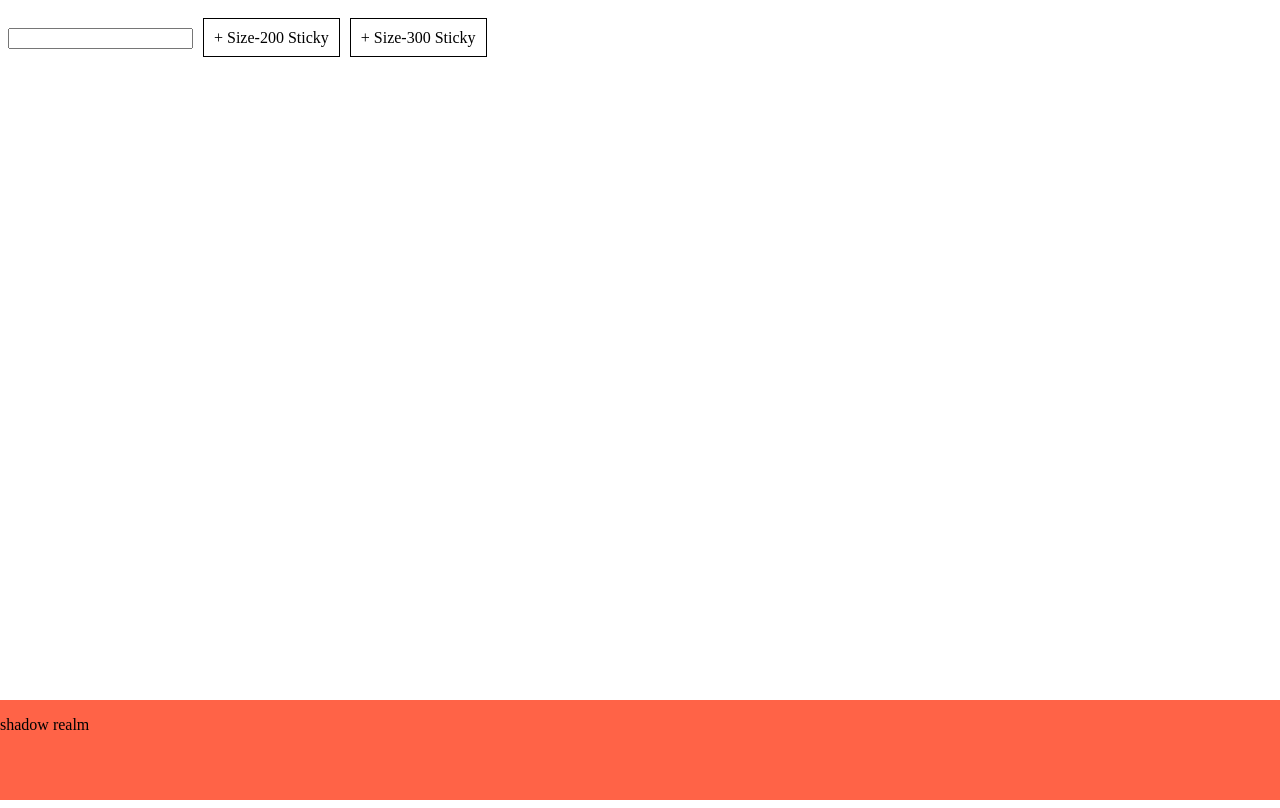
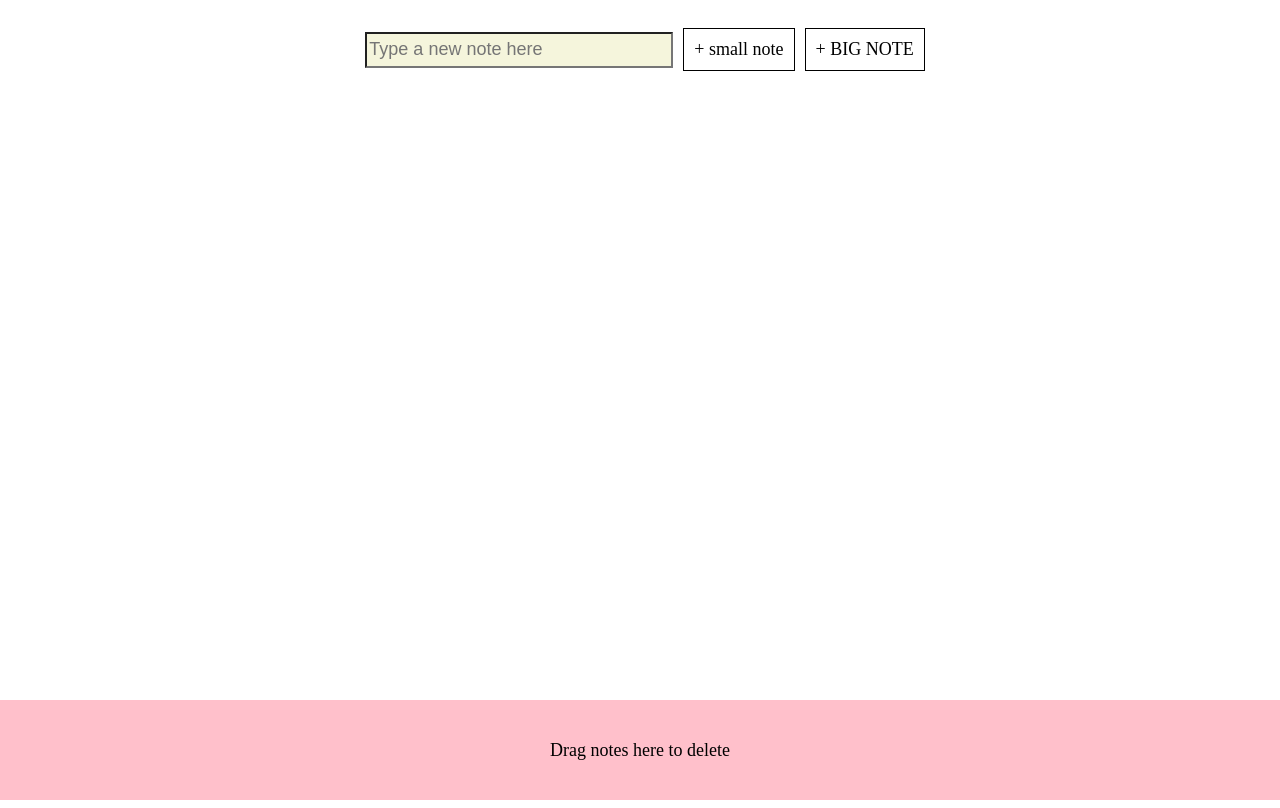
Before and after one commit to carloferrer/tempo-frontend-exercise, a React (Vite) app: page / in a window 1280 px wide. Built offline with nearby package versions, Linux system fonts and the light colour scheme.

Commit message:
Update UX (#6)
* Reorder imported types at button component

* Make trash more fun

* Improve button copy

* Update button

* Update section

* Update sticky

* Update trash

* Clear note input field on note creation

```diff
--- a/src/components/AddStickyButton.tsx
+++ b/src/components/AddStickyButton.tsx
@@ -1,8 +1,9 @@
 import { useMemo } from 'react';
-import { type TDispatchStickies, type TStickies } from '../App';
+import { type TStickies, type TDispatchStickies } from '../App';
 
 interface AddStickyButtonProps {
   newNote: string;
+  setNewNote: (n: string) => void;
   size: 200 | 300;
   stickies: TStickies;
   dispatchStickies: TDispatchStickies;
@@ -10,31 +11,39 @@ interface AddStickyButtonProps {
 
 export const AddStickyButton = ({
   newNote,
+  setNewNote,
   size,
   stickies,
   dispatchStickies,
 }: AddStickyButtonProps) => {
-  const mouseAtCenterShift = useMemo(() => size / 2, [size]);
   const newId = useMemo(() => Object.keys(stickies).length, [stickies]);
+  const label = size === 200 ? 'small note' : 'BIG NOTE';
 
   return (
     <a
       onClick={({ clientX, clientY }) => {
+        setNewNote('');
         dispatchStickies({
           type: 'add',
           id: newId,
           note: newNote,
           size,
           position: {
-            x: clientX - mouseAtCenterShift,
-            y: clientY - mouseAtCenterShift,
+            x: clientX - size / 2,
+            y: clientY - size / 1.5,
           },
           onTheMove: true,
         });
       }}
-      style={{ marginLeft: 10, padding: 10, border: 'solid black 1px' }}
+      style={{
+        fontSize: 18,
+        marginLeft: 10,
+        padding: 10,
+        border: 'solid black 1px',
+        cursor: 'pointer',
+      }}
     >
-      + Size-{size} Sticky
+      + {label}
     </a>
   );
 };
--- a/src/components/AddStickySection.tsx
+++ b/src/components/AddStickySection.tsx
@@ -14,20 +14,36 @@ export const AddStickySection = ({
   const [newNote, setNewNote] = useState('');
 
   return (
-    <section>
+    <section
+      style={{
+        display: 'flex',
+        justifyContent: 'center',
+        alignItems: 'center',
+      }}
+    >
       <input
+        placeholder='Type a new note here'
+        style={{
+          fontSize: 18,
+          marginLeft: 10,
+          height: 30,
+          width: 300,
+          backgroundColor: 'beige',
+        }}
         type='text'
         value={newNote}
         onChange={(e) => setNewNote(e.currentTarget.value)}
       />
       <AddStickyButton
         newNote={newNote}
+        setNewNote={setNewNote}
         size={200}
         stickies={stickies}
         dispatchStickies={dispatchStickies}
       />
       <AddStickyButton
         newNote={newNote}
+        setNewNote={setNewNote}
         size={300}
         stickies={stickies}
         dispatchStickies={dispatchStickies}
--- a/src/components/Sticky.tsx
+++ b/src/components/Sticky.tsx
@@ -39,7 +39,7 @@ export const Sticky = ({ sticky, dispatchStickies }: StickyProps) => {
             type: 'move',
             position: {
               x: clientX - size / 2,
-              y: clientY - size / 2,
+              y: clientY - size / 1.5,
             },
           });
         }
@@ -52,7 +52,7 @@ export const Sticky = ({ sticky, dispatchStickies }: StickyProps) => {
         });
       }}
     >
-      <p>{note}</p>
+      <p style={{ fontSize: 18 }}>{note}</p>
     </div>
   );
 };
--- a/src/components/Trash.tsx
+++ b/src/components/Trash.tsx
@@ -10,12 +10,17 @@ export const Trash = ({ stickyOnTheMove, dispatchStickies }: TrashProps) => {
   return (
     <div
       style={{
-        backgroundColor: 'tomato',
+        backgroundColor: 'pink',
         position: 'absolute',
         height: 100,
         left: 0,
         right: 0,
         bottom: 0,
+        display: 'flex',
+        alignItems: 'center',
+        justifyContent: 'center',
+        userSelect: 'none',
+        WebkitUserSelect: 'none',
       }}
       onMouseOver={() => {
         if (stickyOnTheMove) {
@@ -26,7 +31,7 @@ export const Trash = ({ stickyOnTheMove, dispatchStickies }: TrashProps) => {
         }
       }}
     >
-      <p>shadow realm</p>
+      <p style={{ fontSize: 18 }}>Drag notes here to delete</p>
     </div>
   );
 };
```
